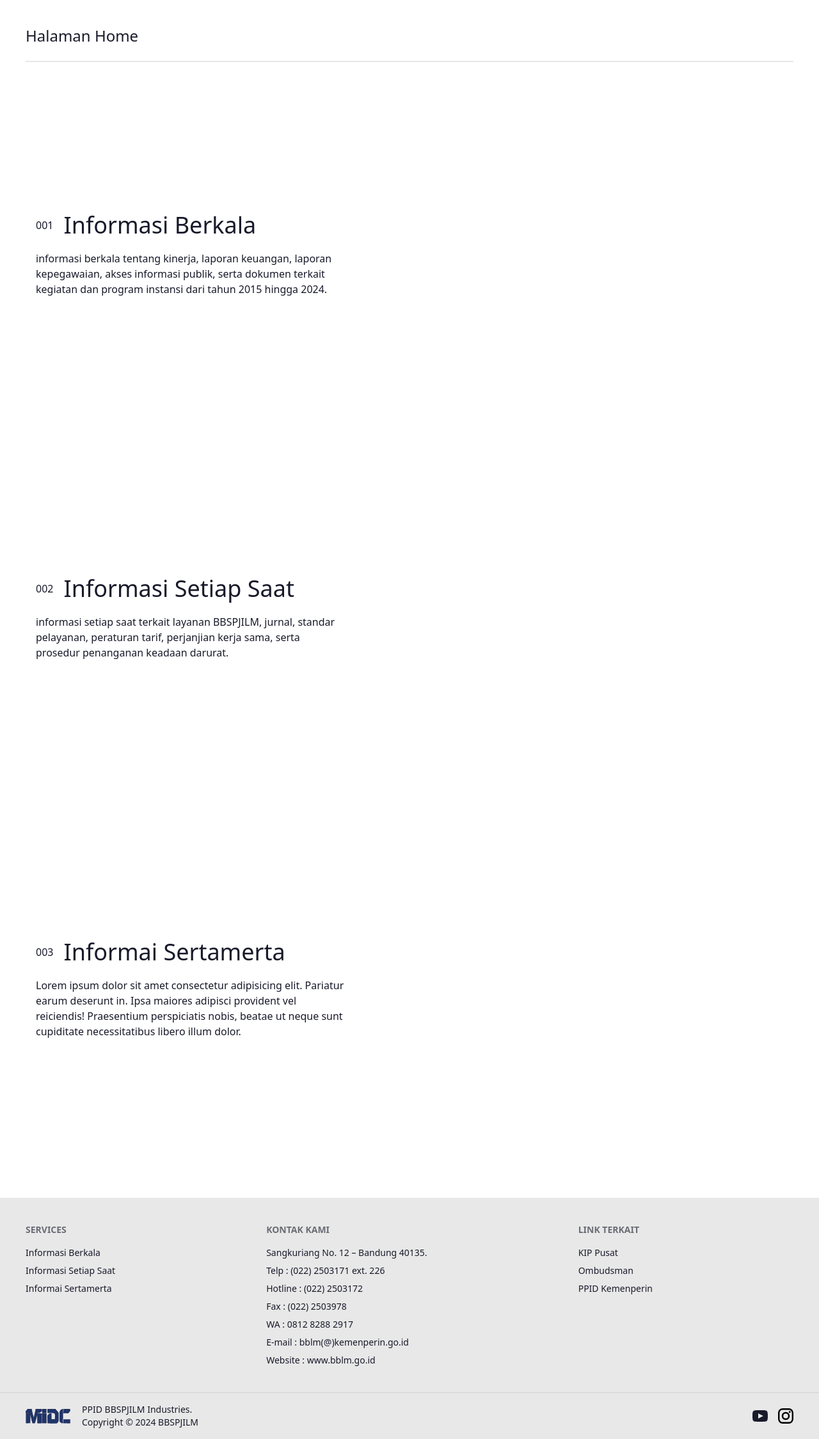
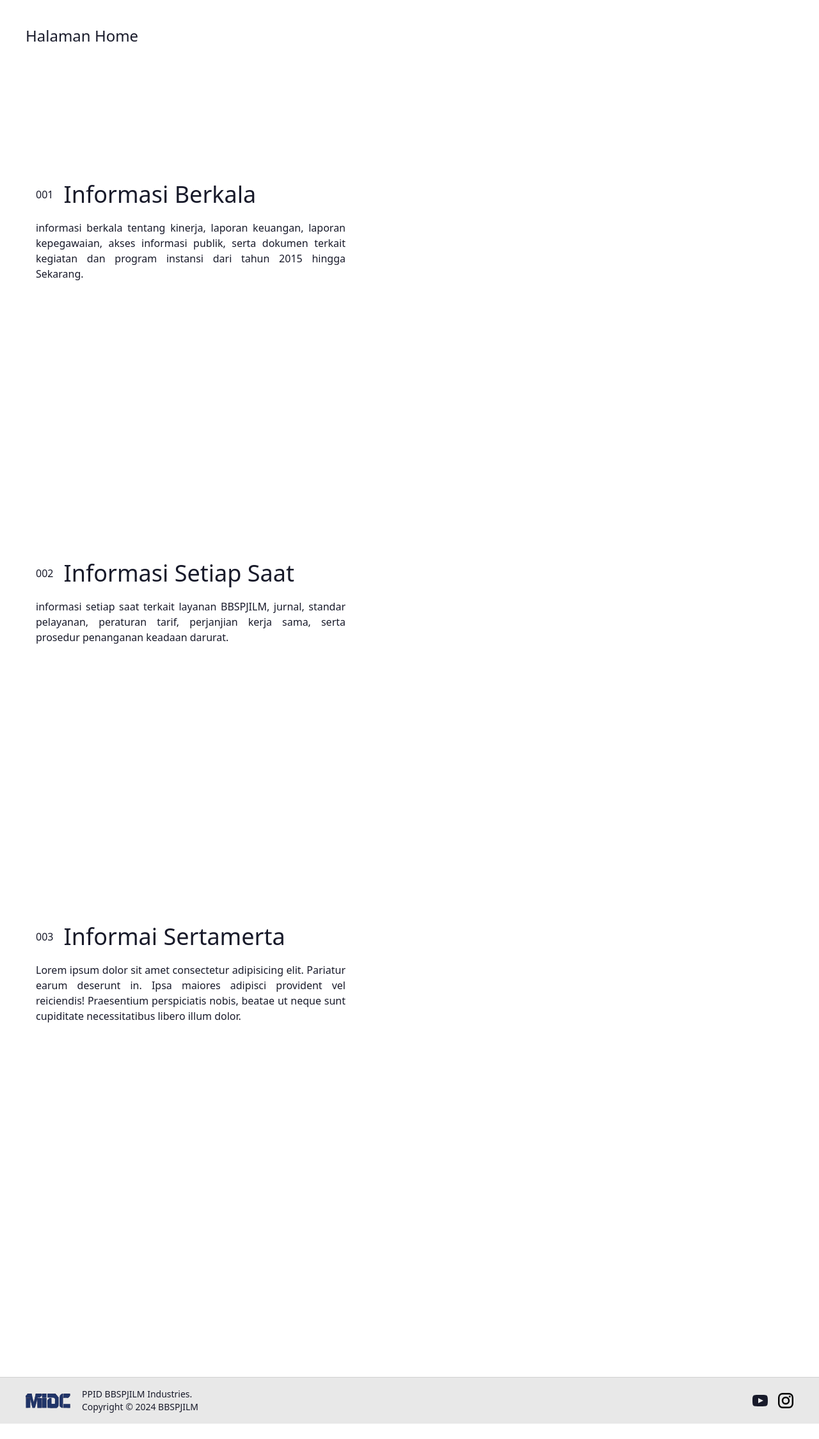
Before and after one commit to RaiA133/ppid-bblm, a CodeIgniter 4 app: the page made by app/Views/Pages/Home.php in a window 1280 px wide. Shown: the part 64-2313 px from the top of the page at 64% size. After the commit the page ends 2289 px from the top, so only its background shows below. Run offline with PHP 8.4 and a stand-in for CodeIgniter, Linux system fonts and the light colour scheme; the template is opened without the code that fills it, so the values that code supplies are empty; some libraries are stand-ins or nearby versions.

Commit message:
feature: add Locomotive Scroll

```diff
--- a/app/Views/Layouts/Template.php
+++ b/app/Views/Layouts/Template.php
@@ -6,17 +6,21 @@
   <meta name="viewport" content="width=device-width, initial-scale=1.0">
   <title>PPID | BBLM</title>
   <link rel="stylesheet" href="<?= base_url() ?>src/output.css">
+  <!-- <link rel="stylesheet" href="<?= base_url() ?>src/locomotive-scroll/base.css"> -->
+  <link rel="stylesheet" href="https://cdn.jsdelivr.net/npm/locomotive-scroll/dist/locomotive-scroll.css">
 </head>
 
 <body data-theme="corporate">
+  <div>
+    <div data-scroll-container>
       <?= $this->include("Layouts/Navbar"); ?>
 
-  <div class="mx-10 my-10">
+      <div class="mx-10 my-10" data-scroll-section>
         <?= $this->renderSection('content') ?>
       </div>
 
       <!-- FOOTER -->
-  <footer class="footer bg-base-200 text-base-content p-10">
+      <footer class="footer bg-base-200 text-base-content p-10" data-scroll-section>
         <nav>
           <h6 class="footer-title">Services</h6>
           <a class="link link-hover">Informasi Berkala</a>
@@ -37,12 +41,11 @@
           <h6 class="footer-title">Link Terkait</h6>
           <a class="link link-hover" href="https://komisiinformasi.go.id/">KIP Pusat</a>
           <a class="link link-hover" href="https://ombudsman.go.id/">Ombudsman</a>
-      <a class="link link-hover" href="http://ppid.kemenperin.go.id/">PPID  Kemenperin</a>
+          <a class="link link-hover" href="http://ppid.kemenperin.go.id/">PPID Kemenperin</a>
         </nav>
       </footer>
       <footer class="footer bg-base-200 text-base-content border-base-300 border-t px-10 py-4">
         <aside class="grid-flow-col items-center">
-    <!-- <?= base_url('') ?>img/icon/Logo-MIDC.svg -->
           <img style="width: 70px; margin-right: 10px;" src="<?= base_url() ?>img/icon/Logo-MIDC.svg" alt="Logo MIDC">
           <p>
             PPID BBSPJILM Industries.
@@ -78,7 +81,19 @@
             </a>
           </div>
         </nav>
+
       </footer>
+    </div>
+  </div>
+
+  <script src="https://cdn.jsdelivr.net/npm/locomotive-scroll/dist/locomotive-scroll.js"></script>
+  <script>
+    const scroll = new LocomotiveScroll({
+      el: document.querySelector('[data-scroll-container]'),
+      smooth: true
+    });
+  </script>
+
 
 </body>
 
--- a/app/Views/Pages/Home.php
+++ b/app/Views/Pages/Home.php
@@ -4,8 +4,10 @@
 <?php $this->section('content') ?>
 
 <div class="flex flex-col">
-  <div class="text-2xl">Halaman Home</div>
-  <div class="divider"></div>
+  <div>
+    <div class="text-2xl">Halaman Home</div>
+    <!-- <div class="divider"></div> -->
+  </div>
 
   <div class="flex flex-col gap-4">
 
@@ -30,8 +32,8 @@
         <div class="ml-4 my-3">001</div>
         <div class="text-4xl ml-4"><a href="<?= base_url() ?>">Informasi Berkala</a></div>
       </div>
-      <div class="mt-4 ml-4">
-        informasi berkala tentang kinerja, laporan keuangan, laporan kepegawaian, akses informasi publik, serta dokumen terkait kegiatan dan program instansi dari tahun 2015 hingga 2024.
+      <div class="mt-4 ml-4 text-justify">
+        informasi berkala tentang kinerja, laporan keuangan, laporan kepegawaian, akses informasi publik, serta dokumen terkait kegiatan dan program instansi dari tahun 2015 hingga Sekarang.
       </div>
     </div>
 
@@ -40,7 +42,7 @@
         <div class="ml-4 my-3">002</div>
         <div class="text-4xl ml-4"><a href="<?= base_url() ?>">Informasi Setiap Saat</a></div>
       </div>
-      <div class="mt-4 ml-4">
+      <div class="mt-4 ml-4 text-justify">
       informasi setiap saat terkait layanan BBSPJILM, jurnal, standar pelayanan, peraturan tarif, perjanjian kerja sama, serta prosedur penanganan keadaan darurat.
       </div>
     </div>
@@ -50,7 +52,7 @@
         <div class="ml-4 my-3">003</div>
         <div class="text-4xl ml-4"><a href="<?= base_url() ?>">Informai Sertamerta</a></div>
       </div>
-      <div class="mt-4 ml-4">
+      <div class="mt-4 ml-4 text-justify">
         Lorem ipsum dolor sit amet consectetur adipisicing elit. Pariatur earum deserunt in. Ipsa maiores adipisci provident vel reiciendis! Praesentium perspiciatis nobis, beatae ut neque sunt cupiditate necessitatibus libero illum dolor.
       </div>
     </div>
--- a/app/Views/Pages/Profil.php
+++ b/app/Views/Pages/Profil.php
@@ -3,7 +3,7 @@
 
 <?php $this->section('content') ?>
 
-<div class="flex flex-col justify-center items-center">
+<div class="flex flex-col">
   <div class="text-2xl">Halaman Profil</div>
   <div class="divider"></div>
 </div>
--- a/app/Views/Pages/Regulasi.php
+++ b/app/Views/Pages/Regulasi.php
@@ -3,7 +3,7 @@
 
 <?php $this->section('content') ?>
 
-<div class="flex flex-col justify-center items-center">
+<div class="flex flex-col">
   <div class="text-2xl">Halaman Regulasi</div>
   <div class="divider"></div>
 </div>
--- a/package.json
+++ b/package.json
@@ -3,6 +3,7 @@
   "version": "1.0.0",
   "description": "Official Website of PPID BBLM",
   "main": "index.js",
+  "type": "module",
   "directories": {
     "test": "tests"
   },
@@ -22,5 +23,8 @@
   "devDependencies": {
     "daisyui": "^4.12.10",
     "tailwindcss": "^3.4.13"
+  },
+  "dependencies": {
+    "locomotive-scroll": "^4.1.4"
   }
 }
--- a/public/src/output.css
+++ b/public/src/output.css
@@ -2504,6 +2504,14 @@
   height: fit-content;
 }
 
+.h-\[2000px\] {
+  height: 2000px;
+}
+
+.h-screen {
+  height: 100vh;
+}
+
 .min-h-full {
   min-height: 100%;
 }
@@ -2660,6 +2668,10 @@
 
 .text-center {
   text-align: center;
+}
+
+.text-justify {
+  text-align: justify;
 }
 
 .align-middle {
```
Also changed, not shown: public/js/index.js (added, +8 -0 lines), public/src/locomotive-scroll/base.css (added, +66 -0 lines), package-lock.json. Lines whose indentation alone changed are shown as unchanged.
